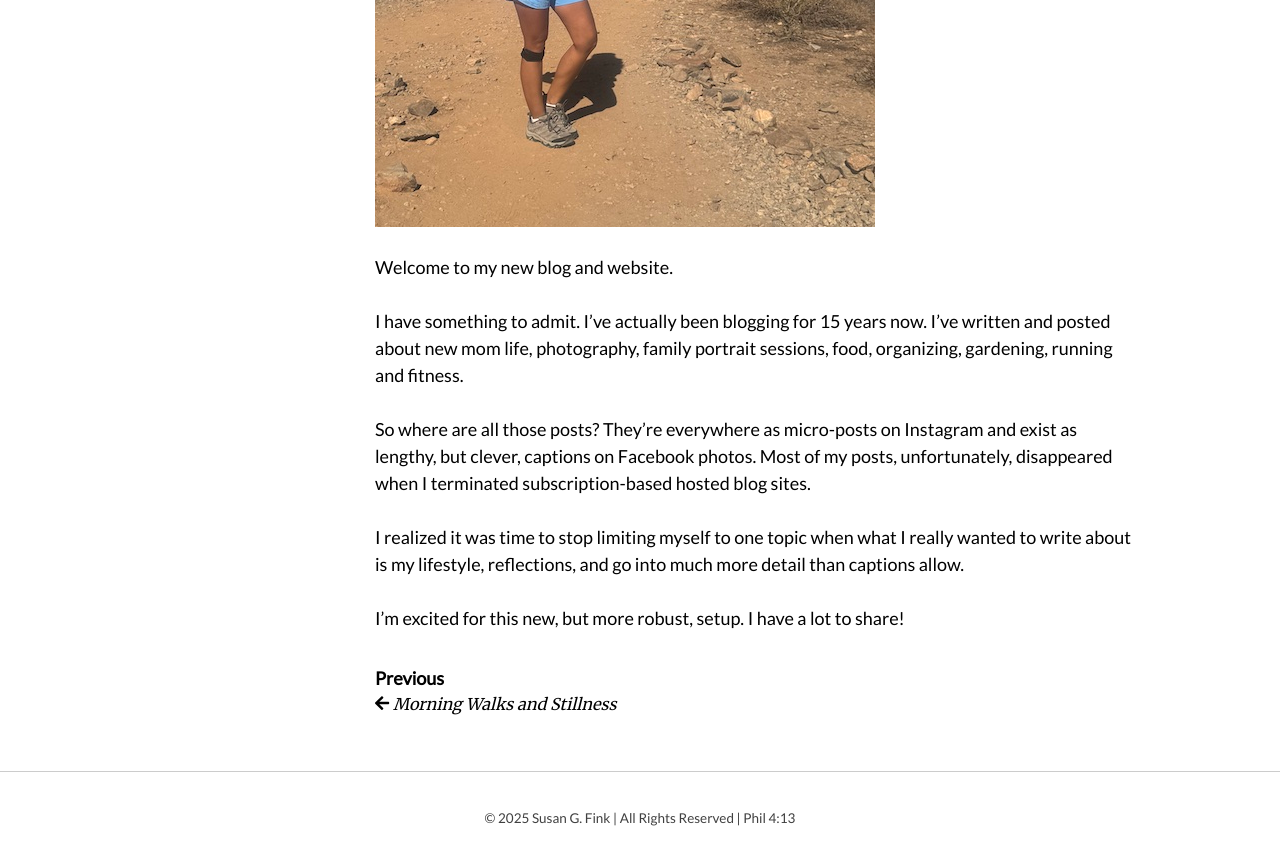
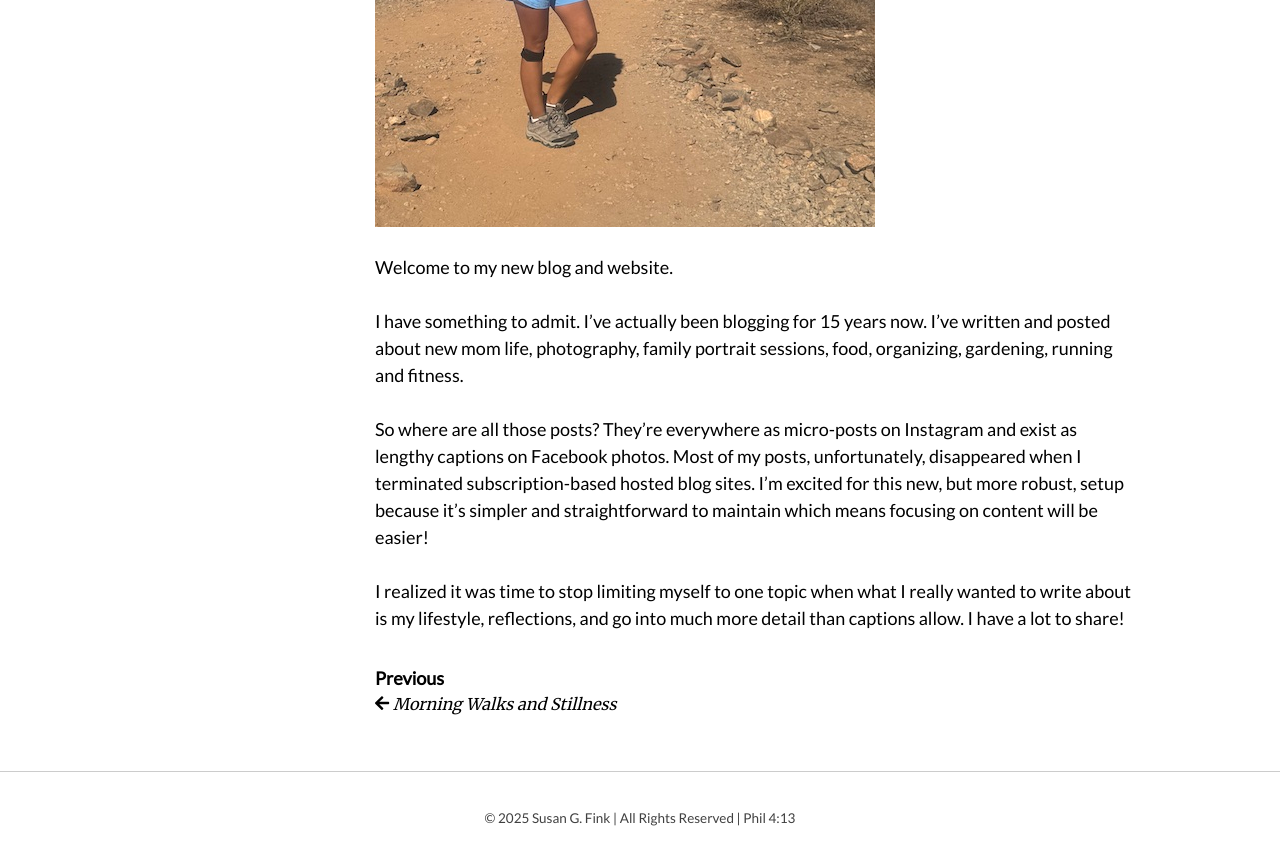
Before and after one commit to susangfink/site, a Jekyll site: the page built from _posts/2025-12-26-welcome.md, in a window 1280 px wide and 900 px high, scrolled down 890 px. Shown: the top 865 px of the window. Built offline with Jekyll 4.4.1, drawn with Linux system fonts in a browser that asks for light colours; nearby versions of some CDN libraries.

Commit message:
Update 2025-12-26-welcome.md

```diff
--- a/_posts/2025-12-26-welcome.md
+++ b/_posts/2025-12-26-welcome.md
@@ -11,8 +11,6 @@ Welcome to my new blog and website.
 
 I have something to admit. I've actually been blogging for 15 years now. I've written and posted about new mom life, photography, family portrait sessions, food, organizing, gardening, running and fitness.
 
-So where are all those posts? They're everywhere as micro-posts on Instagram and exist as lengthy, but clever, captions on Facebook photos. Most of my posts, unfortunately, disappeared when I terminated subscription-based hosted blog sites.
+So where are all those posts? They're everywhere as micro-posts on Instagram and exist as lengthy captions on Facebook photos. Most of my posts, unfortunately, disappeared when I terminated subscription-based hosted blog sites. I'm excited for this new, but more robust, setup because it's simpler and straightforward to maintain which means focusing on content will be easier!
 
-I realized it was time to stop limiting myself to one topic when what I really wanted to write about is my lifestyle, reflections, and go into much more detail than captions allow.
-
-I'm excited for this new, but more robust, setup. I have a lot to share!
+I realized it was time to stop limiting myself to one topic when what I really wanted to write about is my lifestyle, reflections, and go into much more detail than captions allow. I have a lot to share!
```
